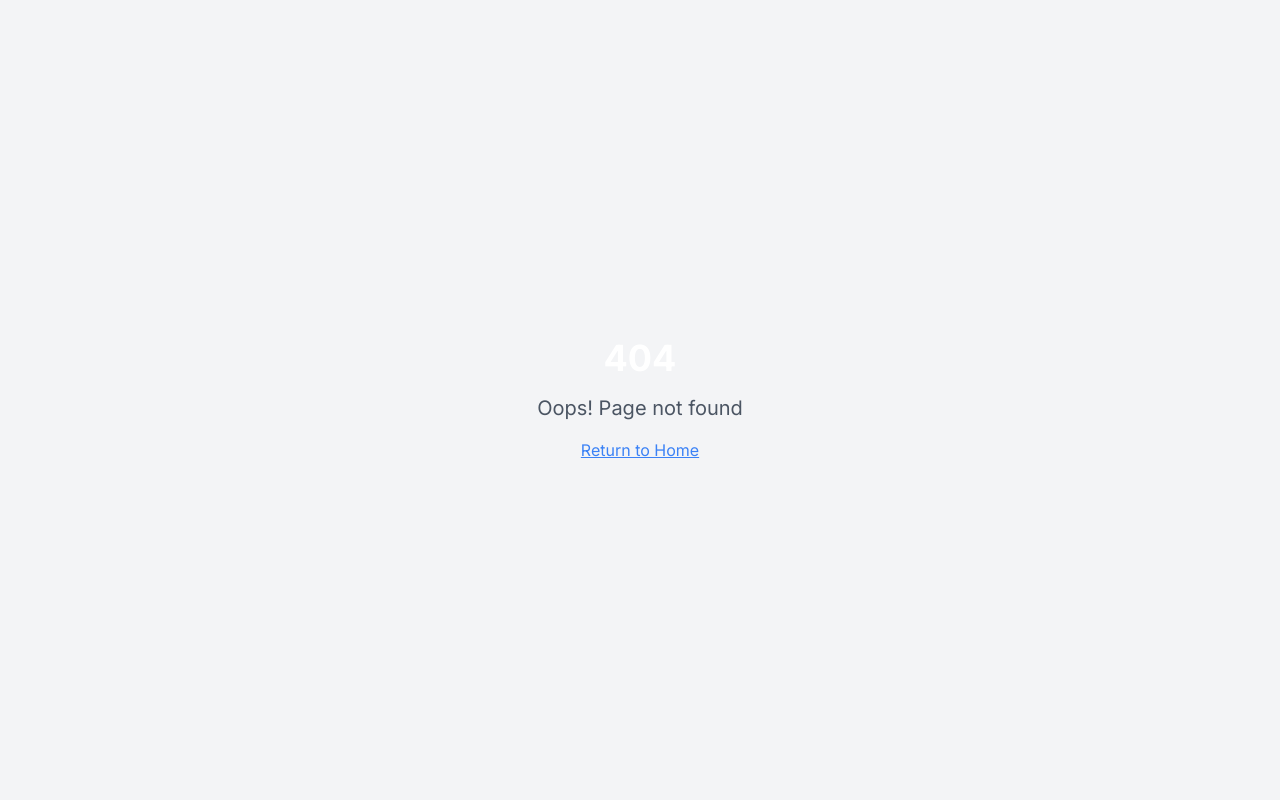
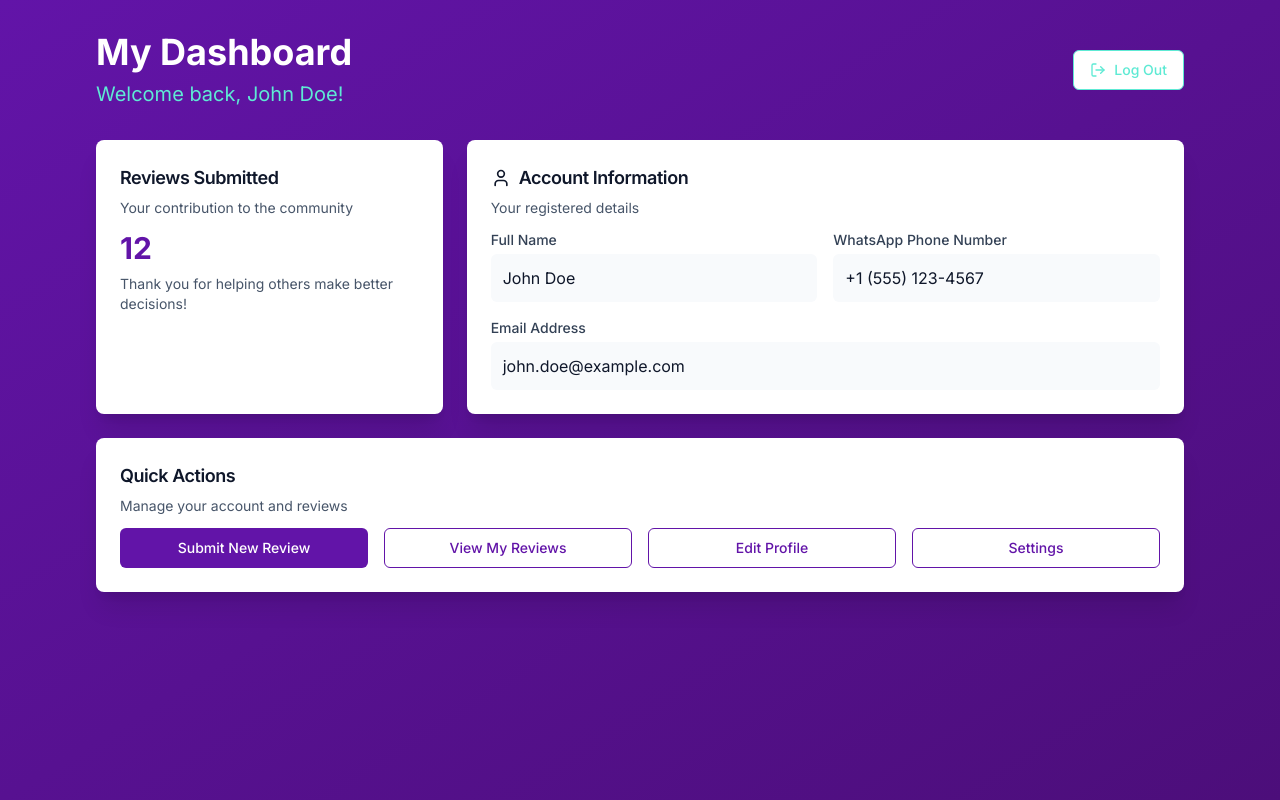
Before and after one commit to vibhutirohan/site-spark-prompts-genius, a React (Vite) app: page /dashboard in a window 1280 px wide. Before the commit this address had no page. Built offline with nearby package versions, Linux system fonts and the light colour scheme.

Commit message:
feat: Create dashboard page
Adds a dashboard page accessible at /dashboard for logged-in users, including a welcome message, summary section, and logout button. Styles the page with Tailwind CSS and aligns with the Uplaud theme.

```diff
--- a/src/App.tsx
+++ b/src/App.tsx
@@ -10,6 +10,7 @@ import PrivacyPolicy from "./pages/PrivacyPolicy";
 import TermsOfService from "./pages/TermsOfService";
 import Register from "./pages/Register";
 import Login from "./pages/Login";
+import Dashboard from "./pages/Dashboard";
 
 const queryClient = new QueryClient();
 
@@ -23,6 +24,7 @@ const App = () => (
           <Route path="/" element={<Index />} />
           <Route path="/register" element={<Register />} />
           <Route path="/login" element={<Login />} />
+          <Route path="/dashboard" element={<Dashboard />} />
           <Route path="/privacy-policy" element={<PrivacyPolicy />} />
           <Route path="/terms-of-service" element={<TermsOfService />} />
           {/* ADD ALL CUSTOM ROUTES ABOVE THE CATCH-ALL "*" ROUTE */}
--- /dev/null
+++ b/src/pages/Dashboard.tsx
@@ -0,0 +1,148 @@
+
+import React from 'react';
+import { useNavigate } from 'react-router-dom';
+import { Button } from '@/components/ui/button';
+import { Card, CardContent, CardDescription, CardHeader, CardTitle } from '@/components/ui/card';
+import { LogOut, User } from 'lucide-react';
+import { useToast } from '@/hooks/use-toast';
+
+const Dashboard = () => {
+  const navigate = useNavigate();
+  const { toast } = useToast();
+
+  const handleLogout = () => {
+    toast({
+      title: "Logged out successfully",
+      description: "You have been logged out of your Uplaud account.",
+    });
+    navigate('/');
+  };
+
+  // Placeholder data (in a real app, this would come from authentication state/API)
+  const userData = {
+    name: "John Doe",
+    phoneNumber: "+1 (555) 123-4567",
+    email: "john.doe@example.com",
+    reviewsSubmitted: 12
+  };
+
+  return (
+    <div className="min-h-screen bg-gradient-to-br from-[#6214a8] to-[#4c0e7a] px-4 py-8">
+      <div className="container max-w-6xl mx-auto">
+        {/* Header */}
+        <div className="flex flex-col md:flex-row justify-between items-start md:items-center mb-8 space-y-4 md:space-y-0">
+          <div>
+            <h1 className="text-3xl md:text-4xl font-bold text-white mb-2">
+              My Dashboard
+            </h1>
+            <p className="text-xl text-[#5EEAD4]">
+              Welcome back, {userData.name}!
+            </p>
+          </div>
+          <Button
+            onClick={handleLogout}
+            variant="outline"
+            className="border-[#5EEAD4] text-[#5EEAD4] hover:bg-[#5EEAD4]/10 flex items-center gap-2"
+          >
+            <LogOut size={16} />
+            Log Out
+          </Button>
+        </div>
+
+        {/* Dashboard Content */}
+        <div className="grid grid-cols-1 md:grid-cols-2 lg:grid-cols-3 gap-6">
+          {/* Reviews Summary Card */}
+          <Card className="shadow-xl border-0">
+            <CardHeader className="pb-3">
+              <CardTitle className="text-slate-900 text-lg">
+                Reviews Submitted
+              </CardTitle>
+              <CardDescription className="text-slate-600">
+                Your contribution to the community
+              </CardDescription>
+            </CardHeader>
+            <CardContent>
+              <div className="text-3xl font-bold text-[#6214a8] mb-2">
+                {userData.reviewsSubmitted}
+              </div>
+              <p className="text-sm text-slate-600">
+                Thank you for helping others make better decisions!
+              </p>
+            </CardContent>
+          </Card>
+
+          {/* Account Info Card */}
+          <Card className="shadow-xl border-0 md:col-span-2 lg:col-span-2">
+            <CardHeader className="pb-3">
+              <CardTitle className="text-slate-900 text-lg flex items-center gap-2">
+                <User size={20} />
+                Account Information
+              </CardTitle>
+              <CardDescription className="text-slate-600">
+                Your registered details
+              </CardDescription>
+            </CardHeader>
+            <CardContent className="space-y-4">
+              <div className="grid grid-cols-1 sm:grid-cols-2 gap-4">
+                <div>
+                  <label className="text-sm font-medium text-slate-700 block mb-1">
+                    Full Name
+                  </label>
+                  <p className="text-slate-900 bg-slate-50 p-3 rounded-md">
+                    {userData.name}
+                  </p>
+                </div>
+                <div>
+                  <label className="text-sm font-medium text-slate-700 block mb-1">
+                    WhatsApp Phone Number
+                  </label>
+                  <p className="text-slate-900 bg-slate-50 p-3 rounded-md">
+                    {userData.phoneNumber}
+                  </p>
+                </div>
+              </div>
+              <div>
+                <label className="text-sm font-medium text-slate-700 block mb-1">
+                  Email Address
+                </label>
+                <p className="text-slate-900 bg-slate-50 p-3 rounded-md">
+                  {userData.email || "Not provided"}
+                </p>
+              </div>
+            </CardContent>
+          </Card>
+
+          {/* Quick Actions Card */}
+          <Card className="shadow-xl border-0 md:col-span-2 lg:col-span-3">
+            <CardHeader className="pb-3">
+              <CardTitle className="text-slate-900 text-lg">
+                Quick Actions
+              </CardTitle>
+              <CardDescription className="text-slate-600">
+                Manage your account and reviews
+              </CardDescription>
+            </CardHeader>
+            <CardContent>
+              <div className="grid grid-cols-1 sm:grid-cols-2 lg:grid-cols-4 gap-4">
+                <Button className="bg-[#6214a8] hover:bg-[#4c0e7a] text-white font-medium">
+                  Submit New Review
+                </Button>
+                <Button variant="outline" className="border-[#6214a8] text-[#6214a8] hover:bg-[#6214a8]/10">
+                  View My Reviews
+                </Button>
+                <Button variant="outline" className="border-[#6214a8] text-[#6214a8] hover:bg-[#6214a8]/10">
+                  Edit Profile
+                </Button>
+                <Button variant="outline" className="border-[#6214a8] text-[#6214a8] hover:bg-[#6214a8]/10">
+                  Settings
+                </Button>
+              </div>
+            </CardContent>
+          </Card>
+        </div>
+      </div>
+    </div>
+  );
+};
+
+export default Dashboard;
```
